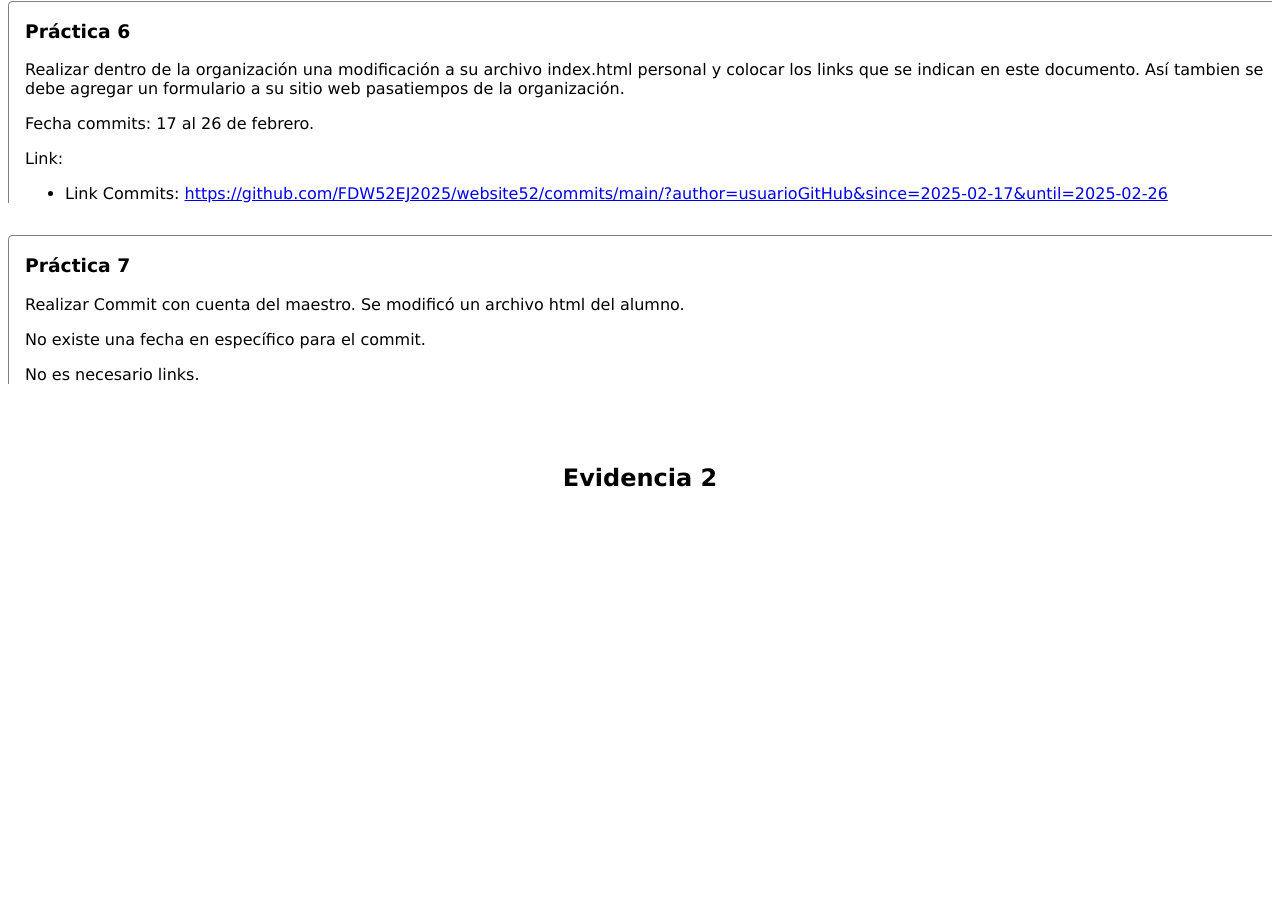
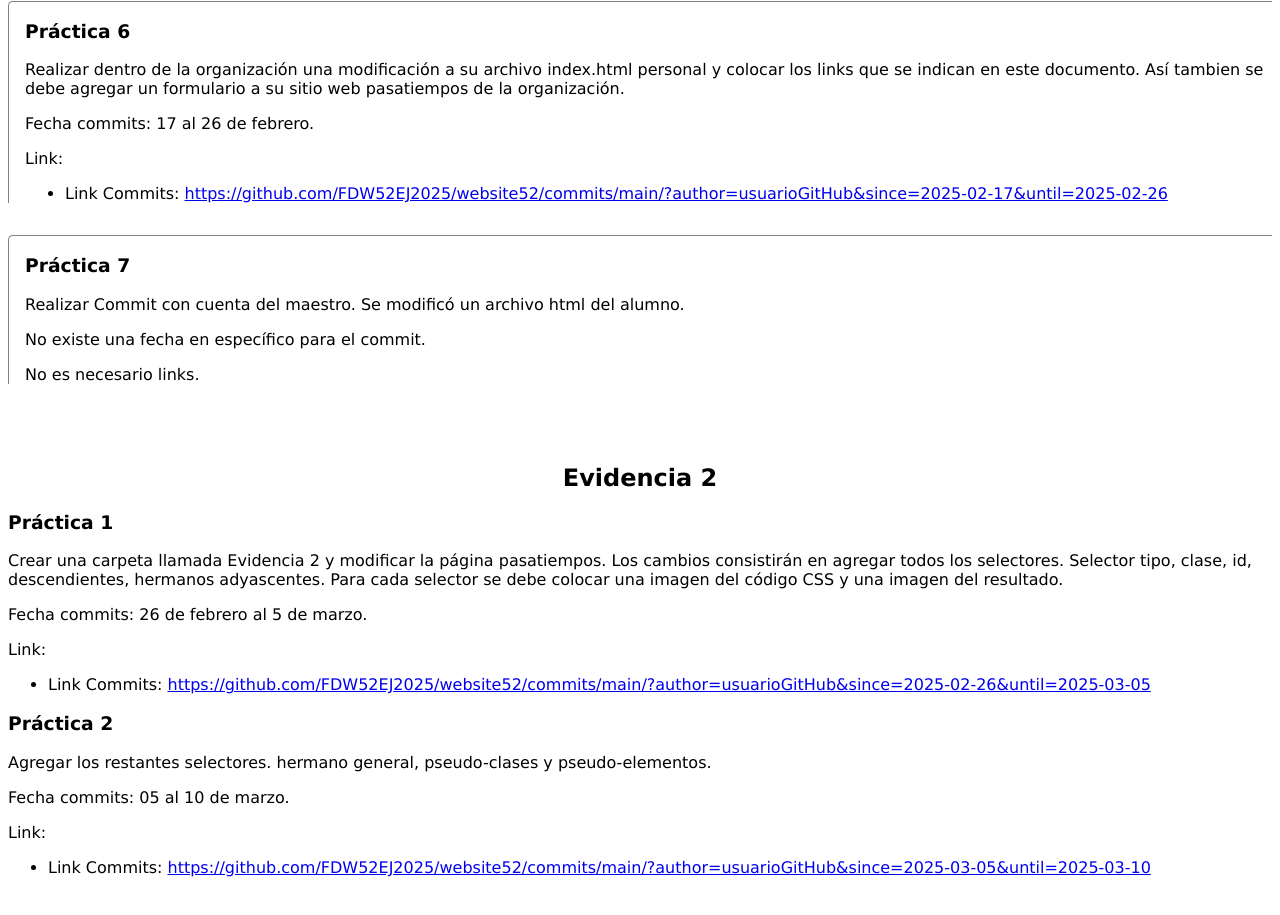
Before and after one commit to LIIgabriel/evidenciasGpo52_EJ2025, a plain HTML site: page index.html in a window 1280 px wide. Shown: the part 1250-2165 px from the top of the page. Before the commit the page ends 1822 px from the top, so only its background shows below. Drawn offline with Linux system fonts and the light colour scheme.

Commit message:
evidencia 2

```diff
--- a/index.html
+++ b/index.html
@@ -76,6 +76,20 @@
     </section>
     <section class="evidencia">
         <h2>Evidencia 2</h2>
+        <h3>Práctica 1</h3>
+        <p>Crear una carpeta llamada Evidencia 2 y modificar la página pasatiempos. Los cambios consistirán en agregar todos los selectores. Selector tipo, clase, id, descendientes, hermanos adyascentes. Para cada selector se debe colocar una imagen del código CSS y una imagen del resultado.</p>
+        <p>Fecha commits: 26 de febrero al 5 de marzo.</p>
+        <p>Link:</p>
+        <ul>
+            <li>Link Commits: <a href="https://github.com/FDW52EJ2025/website52/commits/main/?author=usuarioGitHub&since=2025-02-26&until=2025-03-05">https://github.com/FDW52EJ2025/website52/commits/main/?author=usuarioGitHub&since=2025-02-26&until=2025-03-05</a></li>
+        </ul>
+        <h3>Práctica 2</h3>
+        <p>Agregar los restantes selectores. hermano general, pseudo-clases y pseudo-elementos. </p>
+        <p>Fecha commits: 05 al 10 de marzo.</p>
+        <p>Link:</p>
+        <ul>
+            <li>Link Commits: <a href="https://github.com/FDW52EJ2025/website52/commits/main/?author=usuarioGitHub&since=2025-03-05&until=2025-03-10">https://github.com/FDW52EJ2025/website52/commits/main/?author=usuarioGitHub&since=2025-03-05&until=2025-03-10</a></li>
+        </ul>
     </section>
 
 </body>
```
Also changed, not shown: estilos.css (line endings or trailing spaces).
